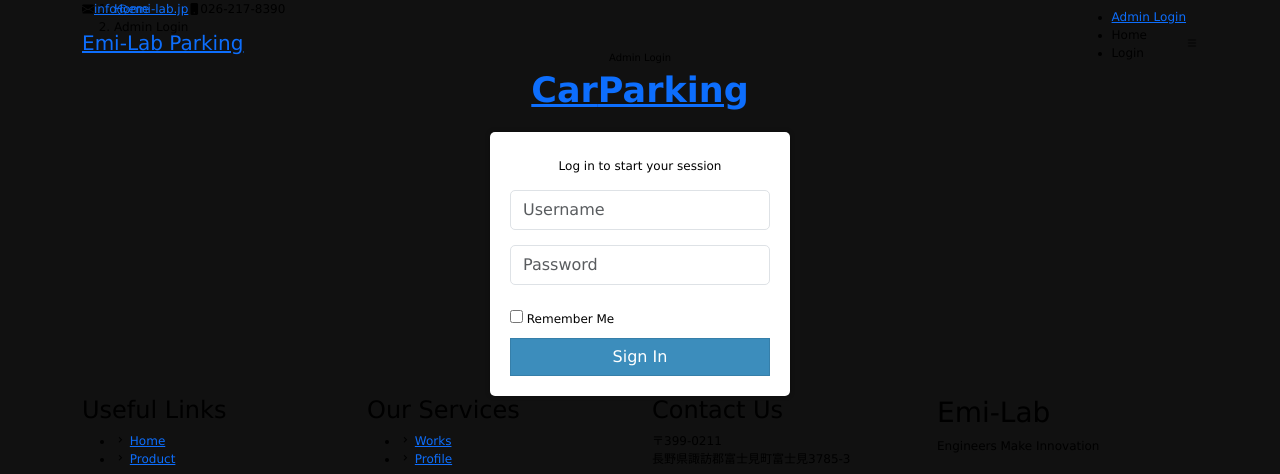
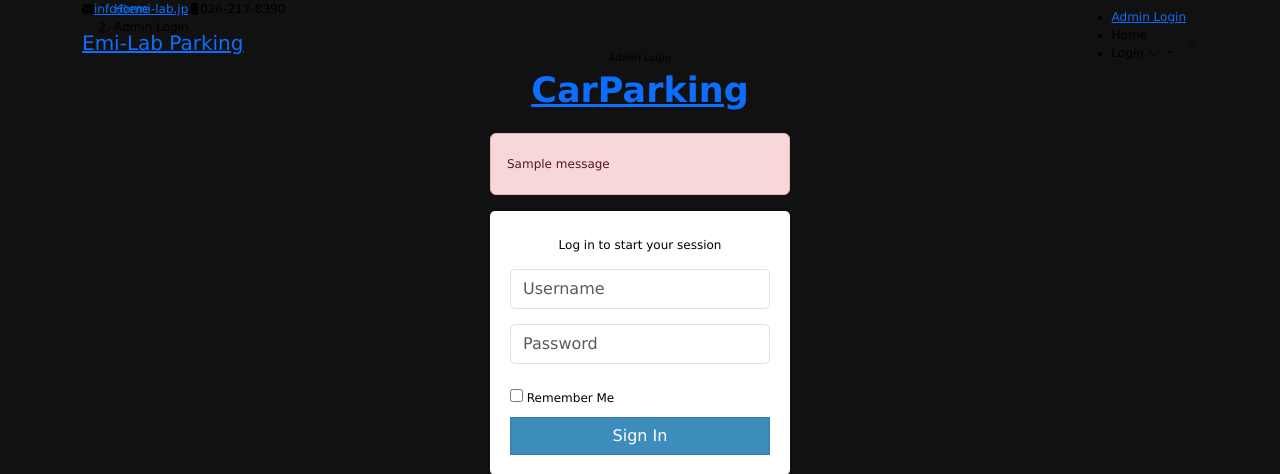
Before and after one commit to omar-faruk14/Parking_with_django_AI, a Django app: template templates/login_registrition/login_admin.html in a window 1280 px wide. Shown: the top 474 px of the page. Run offline with Django 4.2, Linux system fonts and the light colour scheme; the template is opened without the code that fills it, so the values that code supplies are empty; tables that the repository leaves empty hold one stand-in row (values such as "Sample post"); one stand-in notice (Sample message) is shown; some libraries are stand-ins or nearby versions.

Commit message:
Handle Error Message

```diff
--- a/templates/login_registrition/login_admin.html
+++ b/templates/login_registrition/login_admin.html
@@ -85,6 +85,13 @@
     <div class="login-box">
         <div class="login-logo">
             <a href="{% url 'home' %}"><b>Car</b>Parking</a>
+{% if messages %}
+<div class="alert alert-danger mt-3">
+{% for message in messages %}
+<p>{{ message }}</p>
+{% endfor %}
+</div>
+{% endif %}
         </div>
         <!-- /.login-logo -->
         <div class="login-box-body">
--- a/templates/user_page/user_layout.html
+++ b/templates/user_page/user_layout.html
@@ -75,9 +75,20 @@
             </ul>
           </li>
           {% else %}
-          <li class="nav-item">
-            <a class="nav-link" href="{% url 'user_login' %}">Login</a>
+
+          <li class="nav-item dropdown">
+            <a class="nav-link dropdown-toggle" href="{% url 'user_login' %}" id="navbarDropdown" role="button" data-toggle="dropdown" aria-haspopup="true" aria-expanded="false">
+              <span>Login</span>
+              <i class="bi bi-chevron-down"></i>
+            </a>
+            <ul class="dropdown-menu">
+              <li><a class="dropdown-item" href="{% url 'user_login' %}">User Login</a></li>
+              <li><a class="dropdown-item" href="{% url 'user_register' %}">User Register</a></li>
+
+            </ul>
           </li>
+
+
           {% endif %}
 
 
```
Also changed, not shown: admin_lr/views.py (+7 -2 lines), templates/login_registrition/register_user.html (+13 -0 lines), templates/user_page/home.html (+10 -2 lines), templates/user_page/map.html (added).
